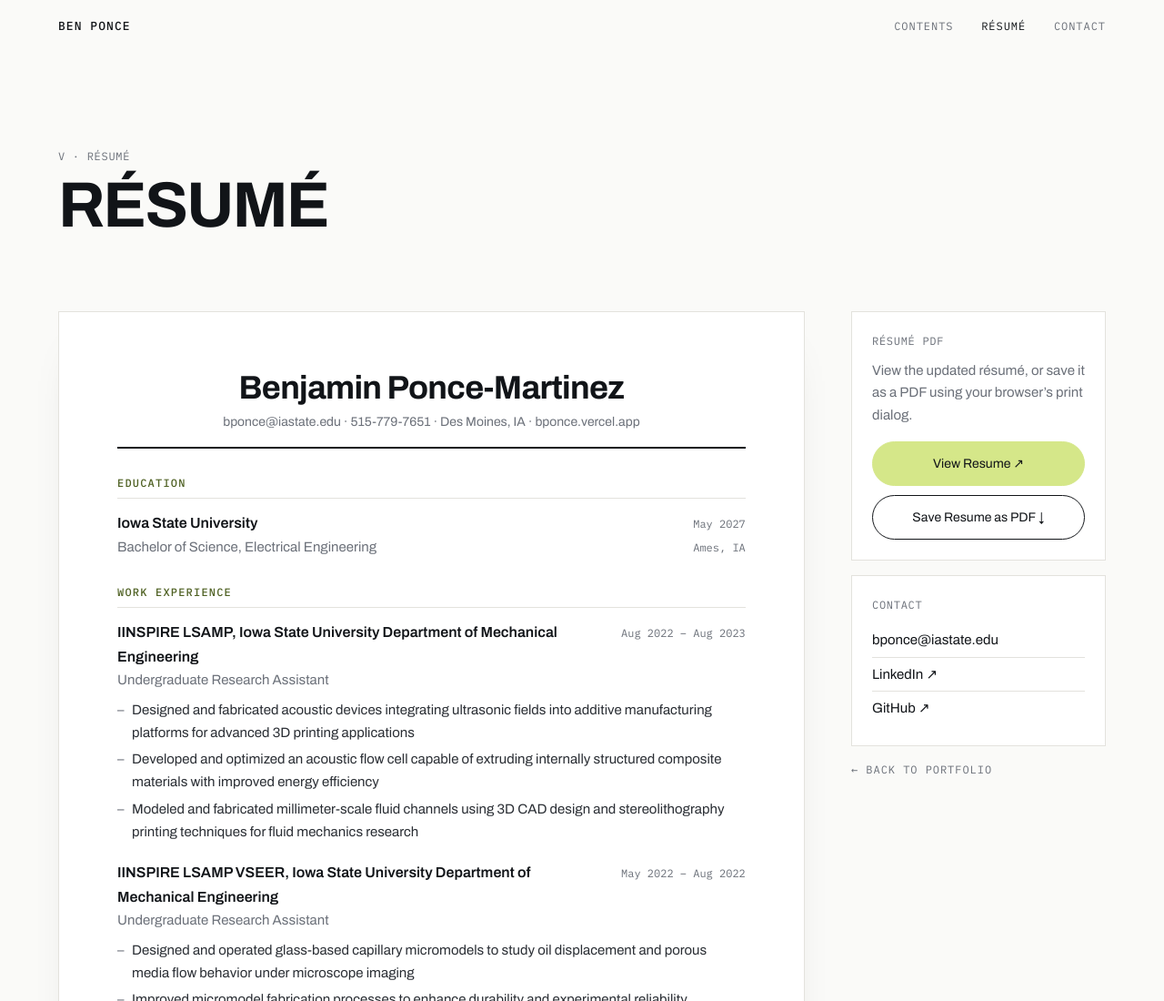
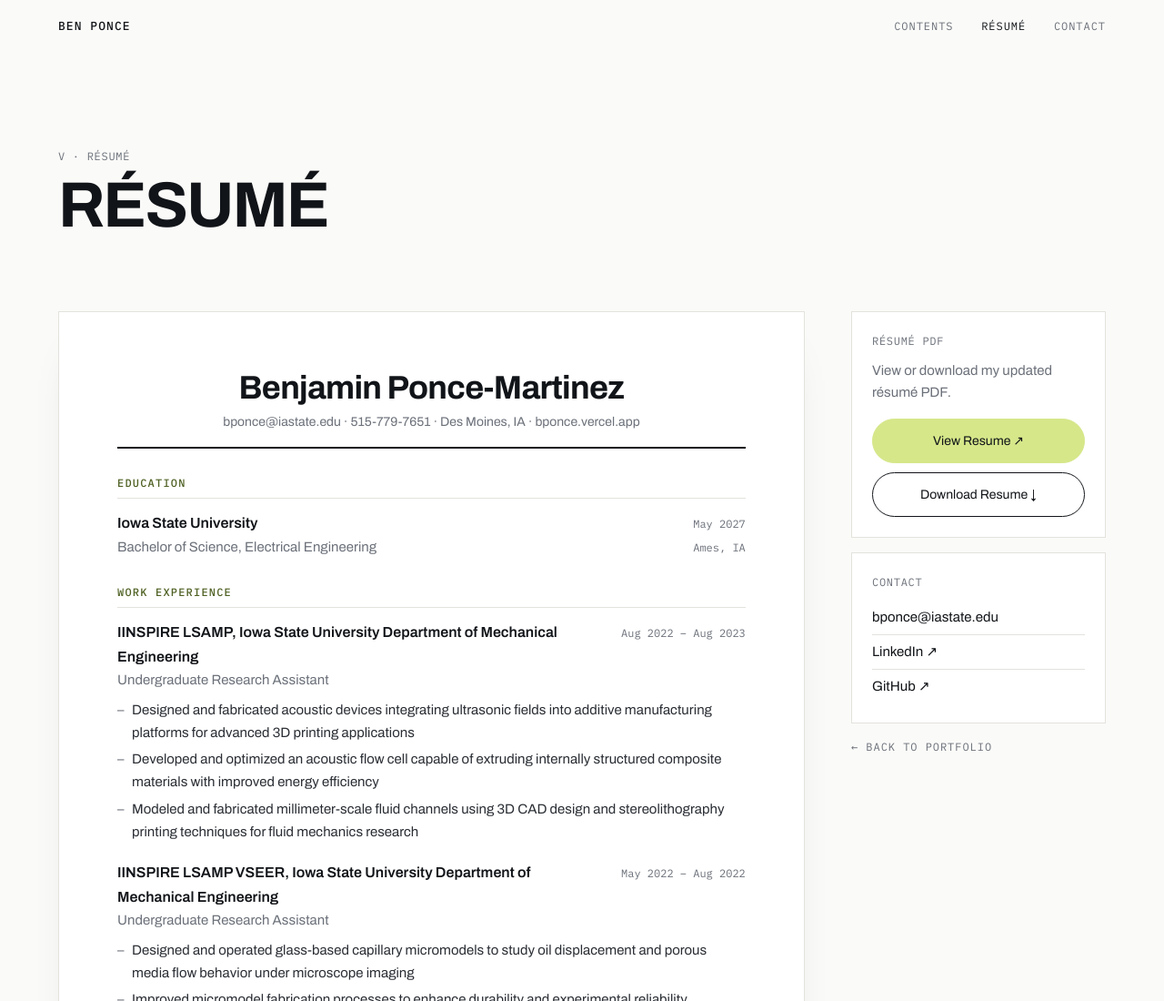
Before and after one commit to bponce-code/CPRE-4940-Senior-Portfolio, a website: page resume.html in a window 1280 px wide. Shown: the top 1100 px of the page at 91% size. Drawn offline with Linux system fonts and the light colour scheme.

Commit message:
Make View Resume open latest PDF and Download Resume save same PDF

```diff
--- a/resume.html
+++ b/resume.html
@@ -131,10 +131,10 @@
       <aside class="resume-aside" aria-label="Résumé downloads">
         <div class="resume-card">
           <span class="label">Résumé PDF</span>
-          <p>View the updated résumé, or save it as a PDF using your browser’s print dialog.</p>
+          <p>View or download my updated résumé PDF.</p>
           <div class="resume-actions">
-            <a class="btn primary" href="resume.html">View Resume ↗</a>
-            <a class="btn" href="resume.html?print=1">Save Resume as PDF ↓</a>
+            <a class="btn primary" href="documents/Benjamin-Ponce-Martinez-Resume.pdf" target="_blank" rel="noopener noreferrer">View Resume ↗</a>
+            <a class="btn" href="documents/Benjamin-Ponce-Martinez-Resume.pdf" download="Benjamin-Ponce-Martinez-Resume.pdf">Download Resume ↓</a>
           </div>
         </div>
         <div class="resume-card">
```
